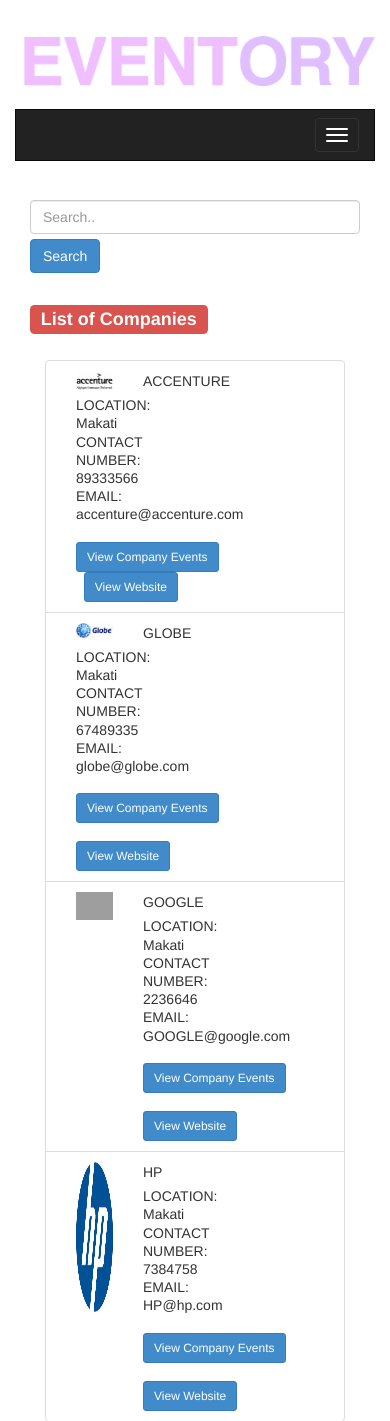
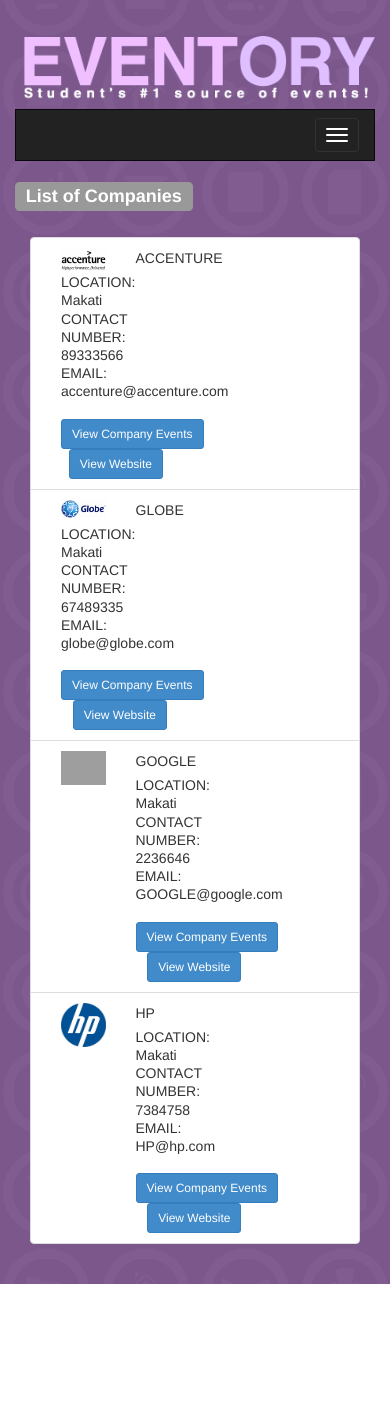
Before and after one commit to ImTheMark/WEBAPPS, a PHP site: page /plus/company.php in a window 390 px wide. Shown: the top 1421 px of the page. After the commit the page ends 1284 px from the top, so only its background shows below. Run offline with PHP 8.4, Linux system fonts and the light colour scheme; grey boxes are pictures that could not be loaded.

Commit message:
Updated layout changes
Applied backgrounds on company & detail pages.
Homepage event list - new format.
Search - added button toolbar for pages.

```diff
--- a/company.php
+++ b/company.php
@@ -4,7 +4,12 @@
 	<head>
 		<link href="css/bootstrap.min.css" rel="stylesheet">
 		<link href="css/customstyles.css" rel="stylesheet">
-
+		<style>
+      body{
+        background-color: #7C578C;
+        background: url('images/bg.png') repeat center center;
+      }
+      </style>
 
     <title>EVENTORY - Company List</title>
 	</head>
@@ -14,25 +19,15 @@
 		<?php include('includes/nav.php');
 		?>
 
-		<div class="container">
 
-		<div>
-			<form class="navbar-form navbar-right" role="form" action='./search.php' method='get'>
-            <div class="form-group">
-              <input type="text" placeholder="Search.." class="form-control" name='search'>
-            </div>
-            <button type="submit" class="btn btn-primary">Search</button>
-          </form>
-		</div>
-
-		<h3> <div class="label label-danger"> List of Companies </div></h3>
+		<h3> <div class="label label-default"> List of Companies </div></h3>
 		<BR>
 
 
 			<div class="col-md-12">
 				<div class="list-group">
 					<div class="list-group-item clearfix">
-						<img src="images/accenture.jpg" class="col-xs-3"/>
+						<img src="images/accenture.jpg" class="col-xs-3 img-responsive"/>
 						<p class="list-group-item-heading col-xs-6">ACCENTURE</p>
 						<p class="list-group-item-text col-xs-6">
 							LOCATION:	Makati<br>
@@ -41,7 +36,7 @@
 						<a class="btn btn-sm btn-primary" href="search.php" role="button">View Company Events</a>&nbsp;&nbsp;<a class="btn btn-sm btn-primary" href="http://accenture.com" role="button">View Website</a></p>
 					</div>
 					<div class="list-group-item clearfix">
-						<img src="images/globe.jpg" class="col-xs-3"/>
+						<img src="images/globe.jpg" class="col-xs-3 img-responsive"/>
 						<p class="list-group-item-heading col-xs-6">GLOBE</p>
 						<p class="list-group-item-text col-xs-6">
 							LOCATION:	Makati<br>
@@ -51,7 +46,7 @@
 						<a class="btn btn-sm btn-primary" href="http://globe.com.ph" role="button">View Website</a></p>
 					</div>
 					<div class="list-group-item clearfix">
-						<img src="images/google.jpg" class="col-xs-3"/>
+						<img src="images/google.jpg" class="col-xs-3 img-responsive"/>
 						<p class="list-group-item-heading col-xs-6">GOOGLE</p>
 						<p class="list-group-item-text col-xs-6">
 							LOCATION:	Makati<br>
@@ -61,7 +56,7 @@
 						<a class="btn btn-sm btn-primary" href="http://google.com" role="button">View Website</a></p>
 					</div>
 					<div class="list-group-item clearfix">
-						<img src="images/hp.jpg" class="col-xs-3" height="150px"/>
+						<img src="images/hp.jpg" class="col-xs-3 img-responsive" height="150px"/>
 						<p class="list-group-item-heading col-xs-6">HP</p>
 						<p class="list-group-item-text col-xs-6">
 							LOCATION:	Makati<br>
@@ -72,7 +67,6 @@
 					</div>
 				</div>
 			</div>
-		</div>
 
 
 		<script src="js/jquery-1.10.2.min.js"></script>
--- a/detail.php
+++ b/detail.php
@@ -7,6 +7,10 @@
 		<link href="css/customstyles.css" rel="stylesheet">
 
 		<style>
+		      body{
+		        background-color: #7C578C;
+		        background: url('images/bg.png') repeat center center;
+		      }
 
 			#container1 {
 
```
Also changed, not shown: index.php (+33 -8 lines), search.php (+18 -3 lines).
